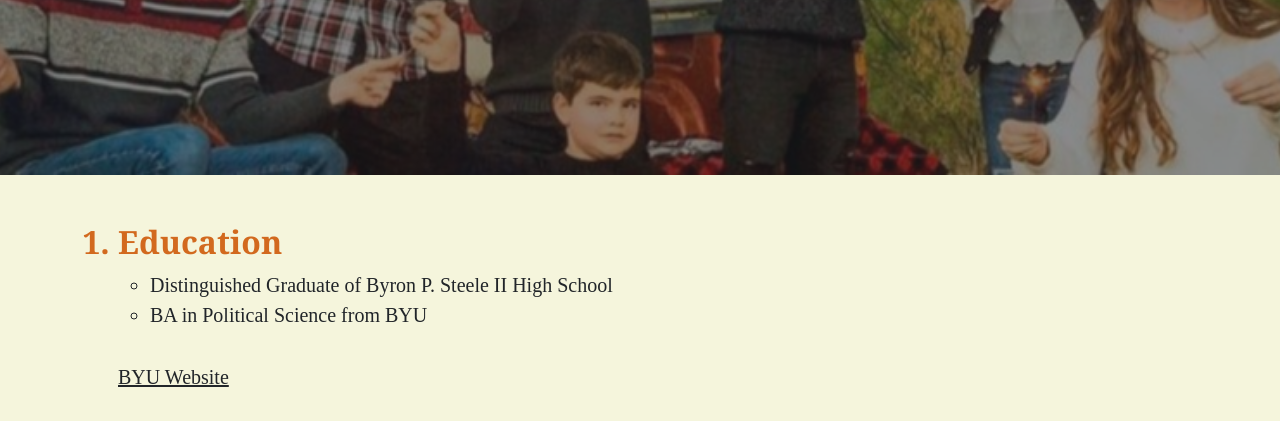
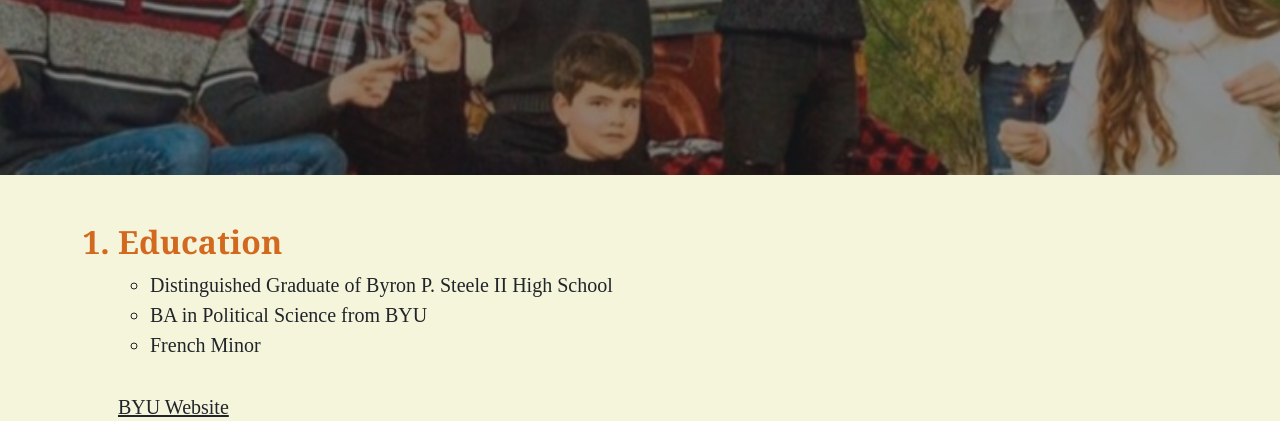
Before and after one commit to wutangfan/201Final, a plain HTML site: page index.html in a window 1280 px wide. Shown: the part 357-778 px from the top of the page. Drawn offline with nearby package versions, Linux system fonts and the light colour scheme.

Commit message:
Add files via upload

```diff
--- a/index.html
+++ b/index.html
@@ -63,6 +63,7 @@
                             <ul>
                                 <li>Distinguished Graduate of Byron P. Steele II High School</li>
                                 <li>BA in Political Science from BYU</li>
+                                <li>French Minor</li>
                             </ul>
                             <p><a href="https://www.byu.edu">BYU Website</a></p>
                         </a>
```
